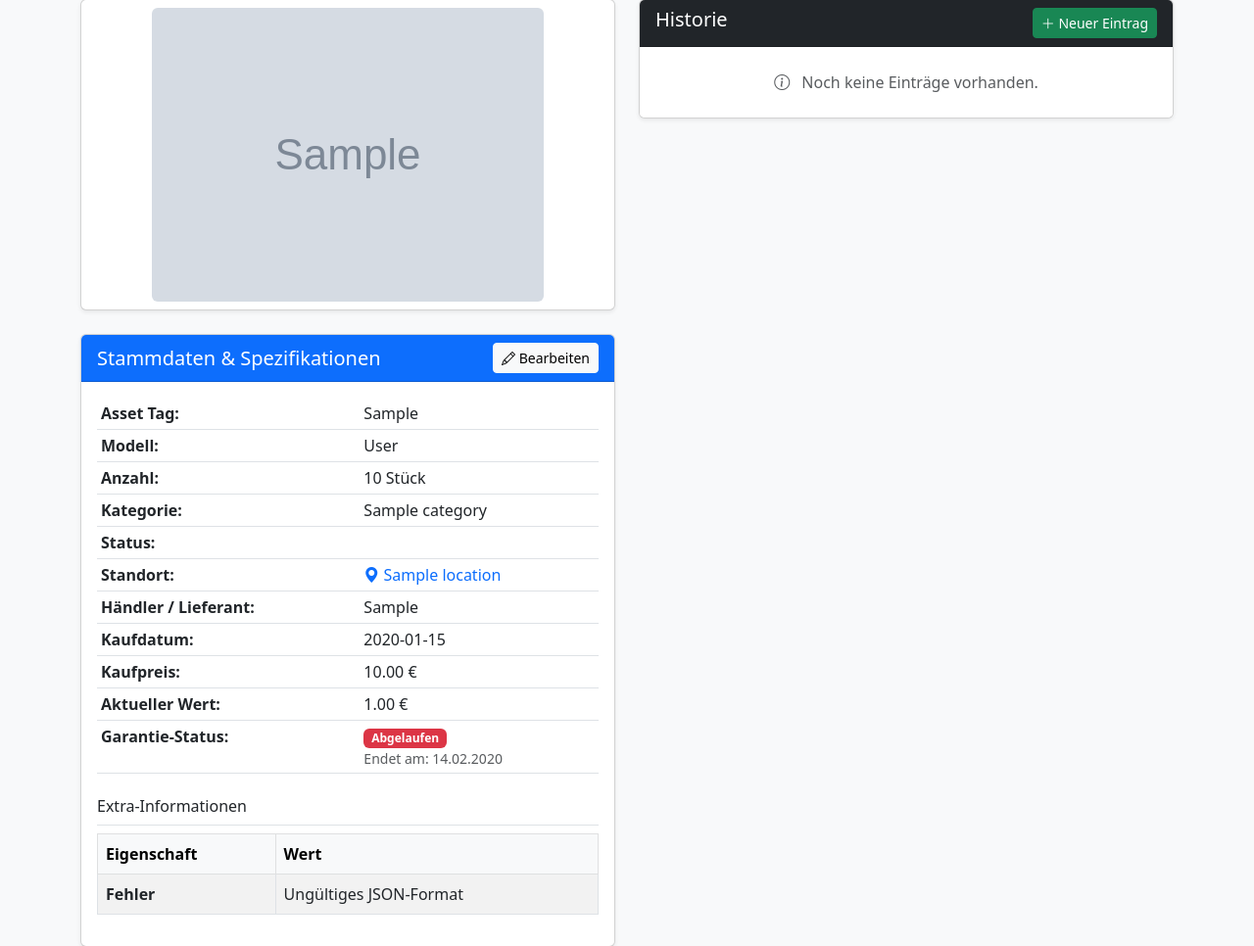
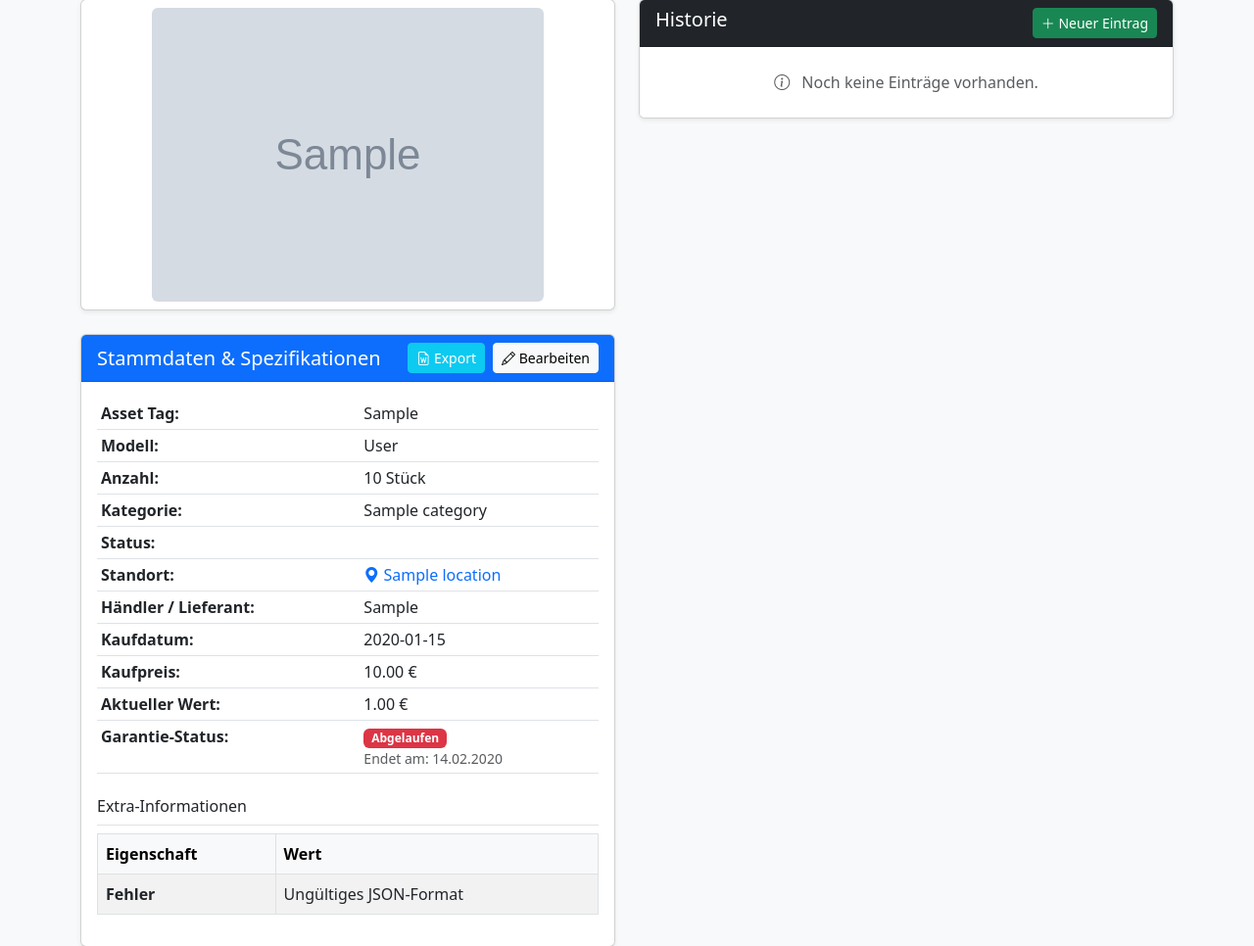
Before and after one commit to JuPiYy/Inventar, a Flask app: page /equipment/1 in a window 1280 px wide. Shown: the part 111-1077 px from the top of the page at 98% size. Run offline with Flask 3, Linux system fonts and the light colour scheme; tables that the repository leaves empty hold one stand-in row (values such as "Sample post"); grey boxes marked "Sample" are stand-in pictures.

Commit message:
Add DOCX export button to details Refs #9
Co-authored-by: Copilot App <223556219+Copilot@users.noreply.github.com>

```diff
--- a/WSVINV/templates/details.html
+++ b/WSVINV/templates/details.html
@@ -35,9 +35,15 @@
                 <div class="card shadow-sm mb-4">
                     <div class="card-header bg-primary text-white d-flex justify-content-between align-items-center">
                         <h5 class="mb-0">Stammdaten & Spezifikationen</h5>
-                        <button class="btn btn-sm btn-light" data-bs-toggle="modal" data-bs-target="#editItemModal">
-                            <i class="bi bi-pencil"></i> Bearbeiten
-                        </button>
+                        <div class="d-flex gap-2">
+                            <a class="btn btn-sm btn-info text-white"
+                               href="{{ url_for('export_docx', item_id=item.EquipmentID) }}">
+                                <i class="bi bi-file-earmark-word"></i> Export
+                            </a>
+                            <button class="btn btn-sm btn-light" data-bs-toggle="modal" data-bs-target="#editItemModal">
+                                <i class="bi bi-pencil"></i> Bearbeiten
+                            </button>
+                        </div>
                     </div>
                     <div class="card-body">
                         <table class="table table-sm">
```
